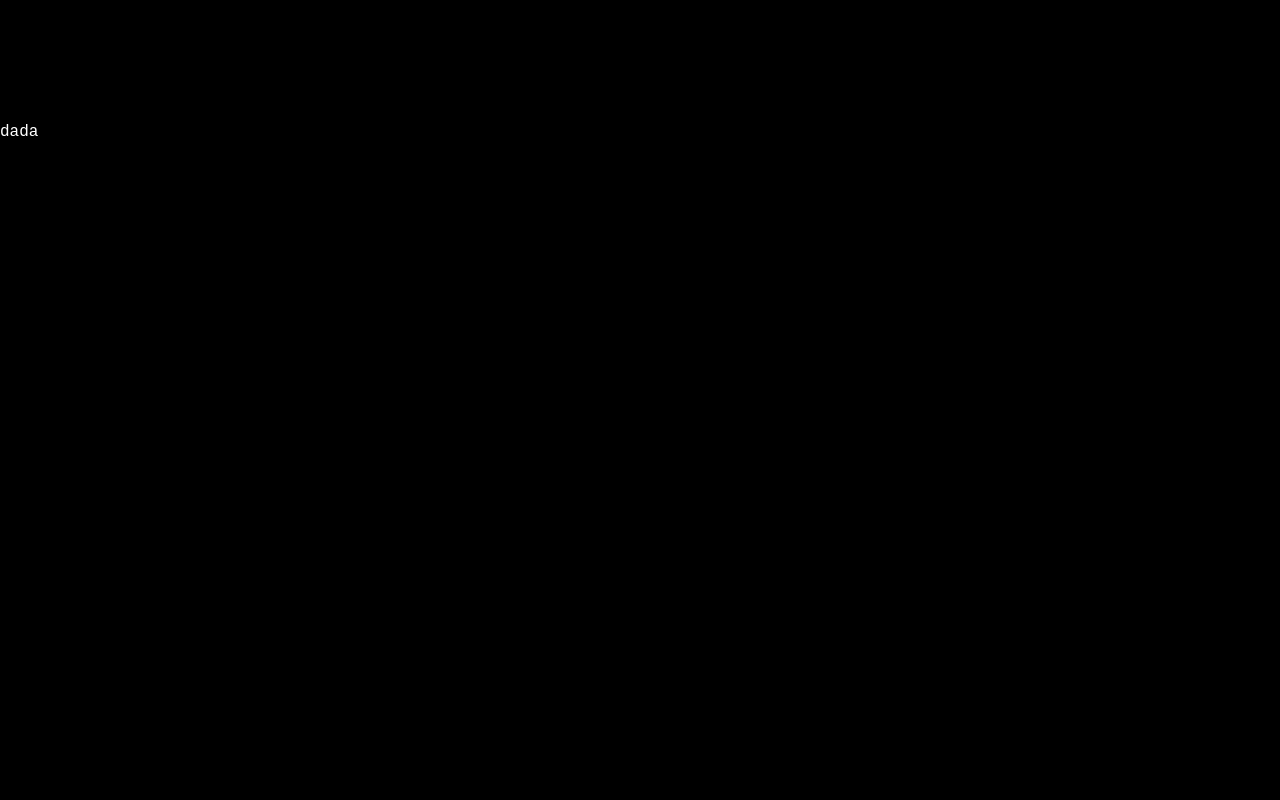
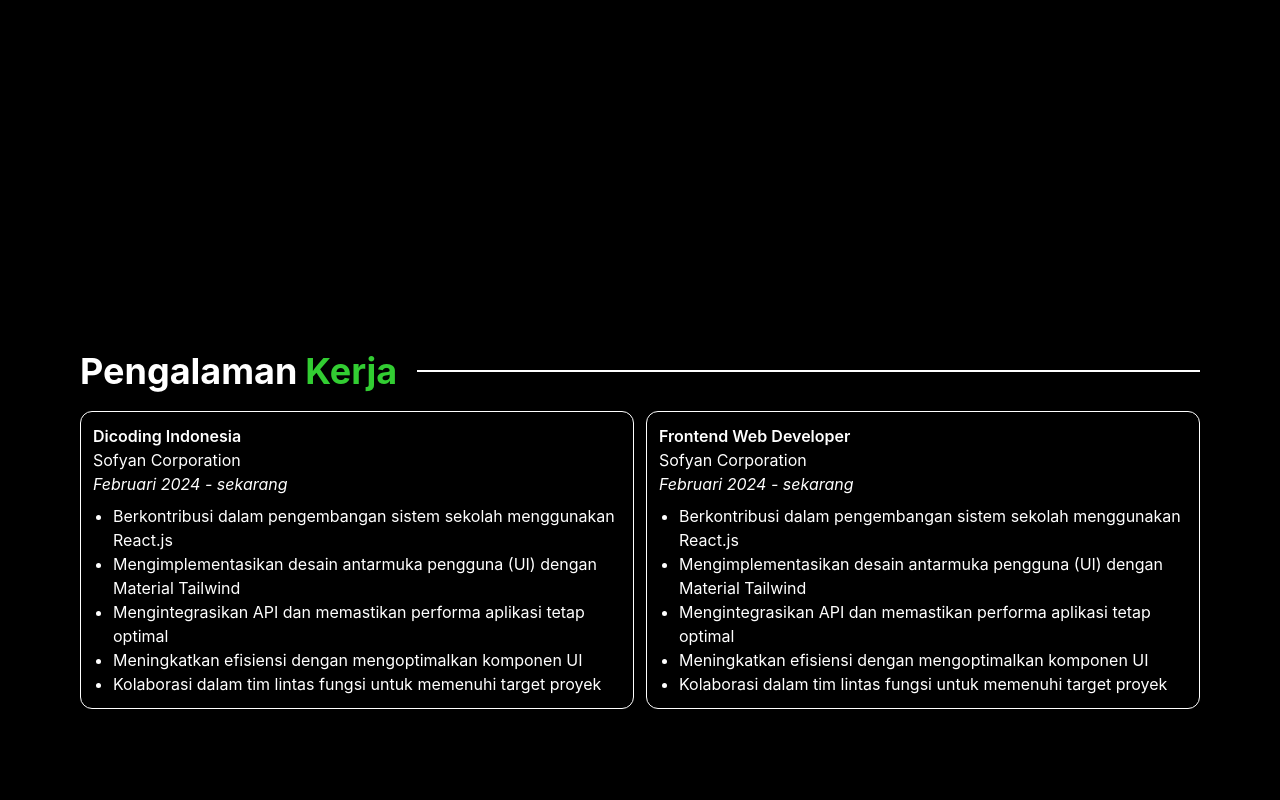
Before and after one commit to dimasbp17/my-portofolio, a React (Vite) app: page / in a window 1280 px wide. Shown: the part 2280-3080 px from the top of the page. Built offline with nearby package versions, Linux system fonts and the light colour scheme.

Commit message:
update:experience

```diff
--- a/src/components/Experience.jsx
+++ b/src/components/Experience.jsx
@@ -1,9 +1,30 @@
+import { Card } from '@material-tailwind/react';
 import React from 'react';
+import pengalamanKerja from '../data/pengalamanKerja';
 
 const Experience = () => {
   return (
     <>
-      <div className="min-h-screen text-white">dada</div>
+      <div className="flex flex-col items-center justify-center w-full min-h-screen p-5 text-white md:px-20">
+        <div className="flex flex-col items-start w-full mt-5 mb-5 text-4xl font-bold md:flex-row md:items-center text-nowrap">
+          Pengalaman <span className="pl-2 text-hijau">Kerja</span>
+          <hr className="w-full border border-white md:ml-5" />
+        </div>
+        <div className="grid w-full grid-cols-2 gap-3">
+          {pengalamanKerja.map((penga, index) => (
+            <Card className="w-full p-3 text-white bg-transparent border border-white">
+              <h1 className="font-semibold">{penga.position}</h1>
+              <h1>{penga.company}</h1>
+              <h1 className="italic">{penga.time}</h1>
+              <ul className="pl-5 mt-2 list-disc">
+                {penga.task.map((taskItem, taskIndex) => (
+                  <li key={taskIndex}>{taskItem}</li>
+                ))}
+              </ul>
+            </Card>
+          ))}
+        </div>
+      </div>
     </>
   );
 };
--- /dev/null
+++ b/src/data/pengalamanKerja.js
@@ -0,0 +1,28 @@
+const pengalamanKerja = [
+  {
+    company: 'Sofyan Corporation',
+    time: 'Februari 2024 - sekarang',
+    position: 'Dicoding Indonesia',
+    task: [
+      'Berkontribusi dalam pengembangan sistem sekolah menggunakan React.js',
+      'Mengimplementasikan desain antarmuka pengguna (UI) dengan Material Tailwind',
+      'Mengintegrasikan API dan memastikan performa aplikasi tetap optimal',
+      'Meningkatkan efisiensi dengan mengoptimalkan komponen UI',
+      'Kolaborasi dalam tim lintas fungsi untuk memenuhi target proyek',
+    ],
+  },
+  {
+    company: 'Sofyan Corporation',
+    time: 'Februari 2024 - sekarang',
+    position: 'Frontend Web Developer',
+    task: [
+      'Berkontribusi dalam pengembangan sistem sekolah menggunakan React.js',
+      'Mengimplementasikan desain antarmuka pengguna (UI) dengan Material Tailwind',
+      'Mengintegrasikan API dan memastikan performa aplikasi tetap optimal',
+      'Meningkatkan efisiensi dengan mengoptimalkan komponen UI',
+      'Kolaborasi dalam tim lintas fungsi untuk memenuhi target proyek',
+    ],
+  },
+];
+
+export default pengalamanKerja;
--- a/src/pages/home/Home.jsx
+++ b/src/pages/home/Home.jsx
@@ -11,7 +11,7 @@ import Experience from '../../components/Experience';
 const Home = () => {
   return (
     <>
-      <div className="bg-black font-roboto">
+      <div className="bg-black font-inter">
         <Navbar />
 
         <section id="home">
--- a/tailwind.config.js
+++ b/tailwind.config.js
@@ -7,6 +7,7 @@ module.exports = withMT({
       fontFamily: {
         poppins: 'Poppins, sans-serif',
         roboto: 'Roboto Mono, monospace',
+        inter: 'Inter, sans-serif',
       },
       colors: {
         lavender: '#7456FF',
```
